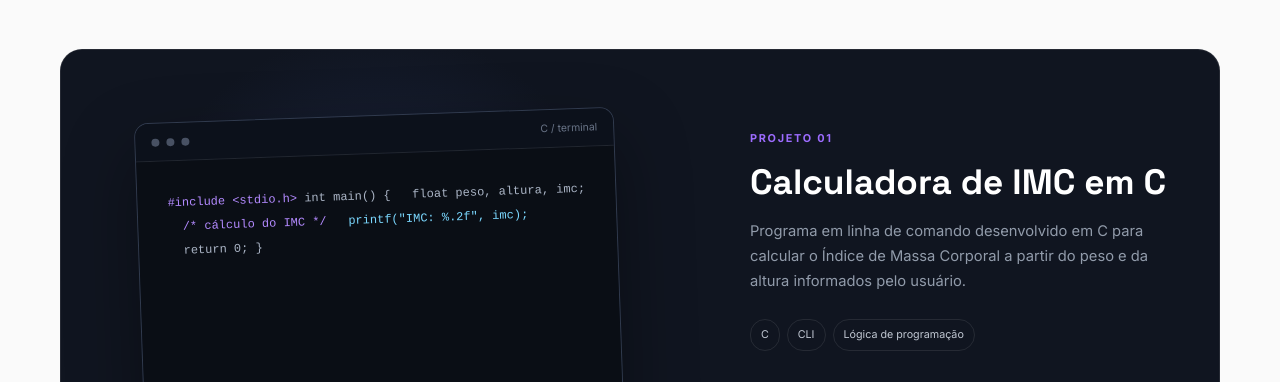
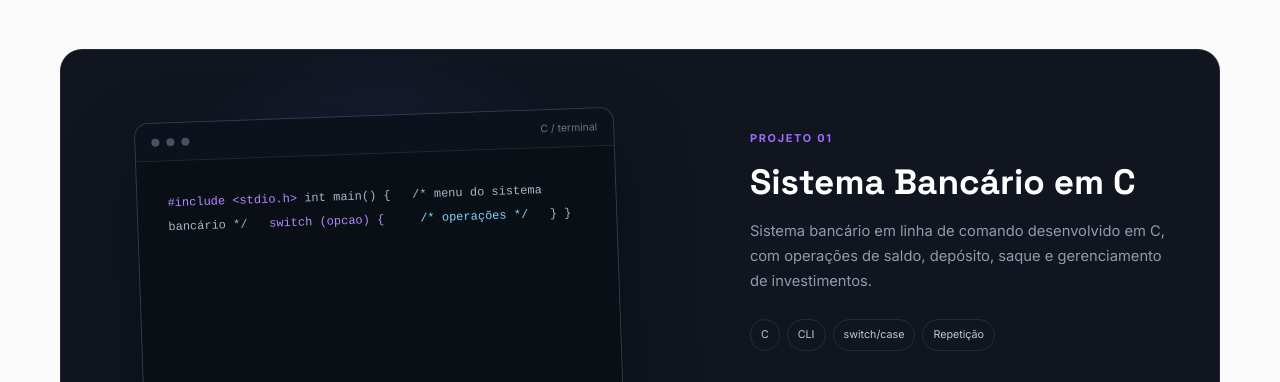
Before and after one commit to AntonioJ-CO/AntonioJ-CO.github.io, a plain HTML site: page index.html in a window 1280 px wide. Shown: the part 2309-2691 px from the top of the page. Drawn offline with nearby package versions, Linux system fonts and the light colour scheme.

Commit message:
Add project card for banking system in C

```diff
--- a/index.html
+++ b/index.html
@@ -141,7 +141,8 @@
           <!--Novos projetos forem concluídos, eles entram aqui.! (03)-->
         </div>
 
-        <article class="project-card">
+        <!-- Adicionar o proximo pojeto aqui-->
+        <!--<article class="project-card">
           <div class="project-visual">
             <div class="project-window">
               <div class="window-top"><span></span><span></span><span></span><small>C / terminal</small></div>
@@ -163,6 +164,34 @@
             <div class="tags"><span>C</span><span>CLI</span><span>Lógica de programação</span></div>
             <div class="project-actions">
               <a href="assets/img/portfolio/fullsize/IMC.png" target="_blank" rel="noopener noreferrer">Ver projeto <i class="bi bi-arrow-up-right"></i></a>
+              <a href="https://github.com/AntonioJ-CO" target="_blank" rel="noopener noreferrer">GitHub <i class="bi bi-github"></i></a>
+            </div>
+          </div>
+        </article> --!>
+
+        <!-- Projeto 01: sistema bancário desenvolvido em C. -->
+        <article class="project-card">
+          <div class="project-visual">
+            <div class="project-window">
+              <div class="window-top"><span></span><span></span><span></span><small>C / terminal</small></div>
+              <div class="code-preview">
+                <span>#include &lt;stdio.h&gt;</span>
+                <span>int main() {</span>
+                <span>&nbsp;&nbsp;/* menu do sistema bancário */</span>
+                <span>&nbsp;&nbsp;switch (opcao) {</span>
+                <span>&nbsp;&nbsp;&nbsp;&nbsp;/* operações */</span>
+                <span>&nbsp;&nbsp;}</span>
+                <span>}</span>
+              </div>
+            </div>
+          </div>
+          <div class="project-info">
+            <span class="project-number">PROJETO 01</span>
+            <h3>Sistema Bancário em C</h3>
+            <p>Sistema bancário em linha de comando desenvolvido em C, com operações de saldo, depósito, saque e gerenciamento de investimentos.</p>
+            <div class="tags"><span>C</span><span>CLI</span><span>switch/case</span><span>Repetição</span></div>
+            <div class="project-actions">
+              <a href="https://github.com/AntonioJ-CO/Sistema-Bancario-C" target="_blank" rel="noopener noreferrer">Ver código <i class="bi bi-arrow-up-right"></i></a>
               <a href="https://github.com/AntonioJ-CO" target="_blank" rel="noopener noreferrer">GitHub <i class="bi bi-github"></i></a>
             </div>
           </div>
```
